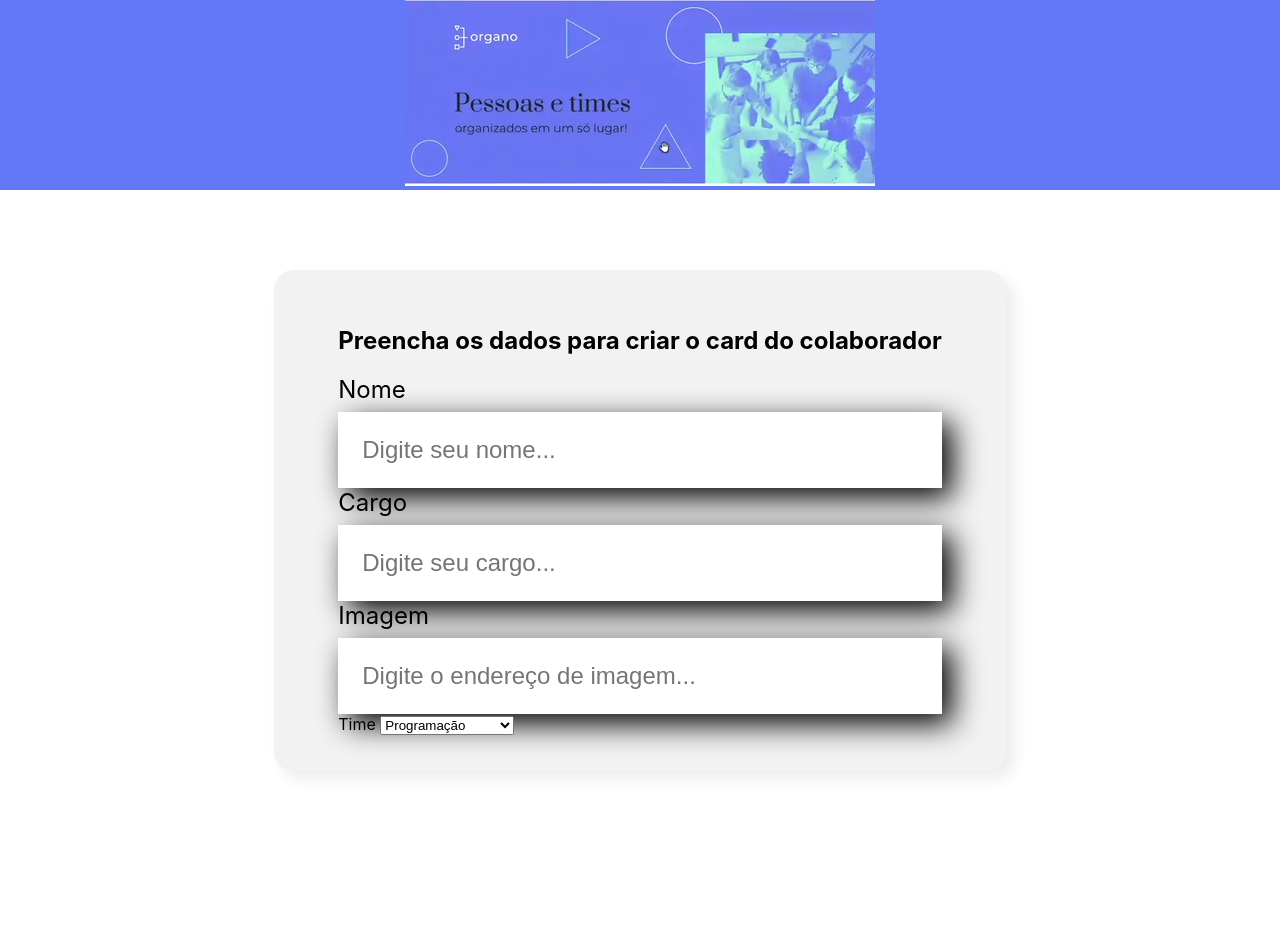
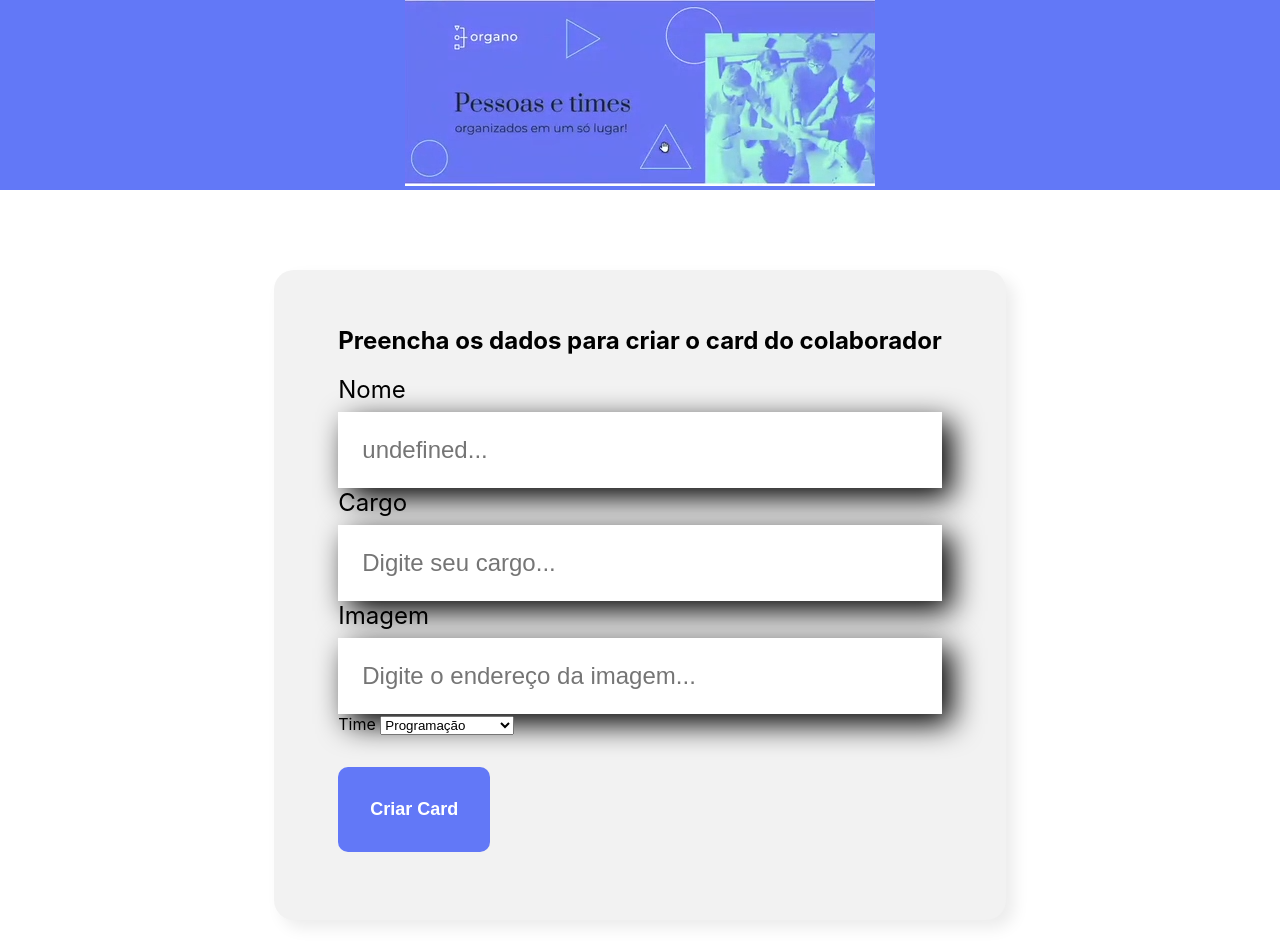
Before and after one commit to NeugeMa/organo, a React (Create React App) app: page / in a window 1280 px wide. Shown: the top 952 px of the page. Before the commit the page ends 851 px from the top, so only its background shows below. Built offline with nearby package versions, Linux system fonts and the light colour scheme.

Commit message:
Primeiro, ajuste o CampoTexto para receber as props relacionadas. Depois, crie o componente ListaSuspensa para permitir que o usuário selecione o time do colaborador.

```diff
--- a/anota.html
+++ b/anota.html
@@ -38,6 +38,8 @@ class BoasVindas extends React.Component {
     }
 }
 
+.map: Retorna um array de elementos, baseado no que retorna na função passada por callback
+
 -->
 
 
--- a/src/componentes/Botao/Botao.css
+++ b/src/componentes/Botao/Botao.css
@@ -0,0 +1,15 @@
+.botao {
+    background-color: #6278f7;
+    border-radius: 10px;
+    font-weight: 700;
+    font-size: 18px;
+    padding: 32px;
+    border: none;
+    cursor: pointer;
+    color: #ffff;
+    margin: 32px 0;
+}
+
+.botao:hover {
+    color: #95ffd4
+}
--- a/src/componentes/Botao/index.js
+++ b/src/componentes/Botao/index.js
@@ -2,7 +2,7 @@ import './Botao.css'
 
 const Botao = (props) => {
     return (
-        <button>
+        <button className='botao'>
             {props.texto}
         </button>
     )
--- a/src/componentes/CampoTexto/index.js
+++ b/src/componentes/CampoTexto/index.js
@@ -10,7 +10,7 @@ const CampoTexto = (props) => {
                 {props.label}
             </label>
 
-            <input placeholder={placeholderModifica}/>
+            <input required={props.obrigatorio} placeholder={placeholderModifica}/>
         </div>
     )
 }
--- a/src/componentes/Formulario/index.js
+++ b/src/componentes/Formulario/index.js
@@ -1,3 +1,5 @@
+/* eslint-disable no-restricted-globals */
+import Botao from '../Botao';
 import CampoTexto from '../CampoTexto';
 import ListaSuspensa from '../ListaSuspensa';
 import './Formulario.css'
@@ -13,14 +15,25 @@ const Formulario = () => {
         'Mobile',
         'Inovação e Gestão'
     ]
+
+
+    const aoSalvar = () => {
+        event.preventDeafult()
+        console.log('Form foi submetido')
+    }
+
+
     return (
         <section className="formulario">
-            <form>
+            <form onSubmit={aoSalvar}>
+
             <h2>Preencha os dados para criar o card do colaborador </h2>
-            <CampoTexto label="Nome" placeholder="Digite seu nome"/>
-            <CampoTexto label="Cargo" placeholder="Digite seu cargo"/>
-            <CampoTexto label="Imagem" placeholder="Digite o endereço de imagem"/>
-            <ListaSuspensa label="Time" itens={times}/>
+            <CampoTexto obrigatorio={true} label="Nome" placeholde="Digite seu nome"/>
+            <CampoTexto obrigatorio={true} label="Cargo" placeholder="Digite seu cargo"/>
+            <CampoTexto label="Imagem" placeholder="Digite o endereço da imagem"/>
+            <ListaSuspensa obrigatorio={true} label="Time" itens={times}/>
+            <Botao texto="Criar Card"/>
+
             </form>
         </section>
     )
```
